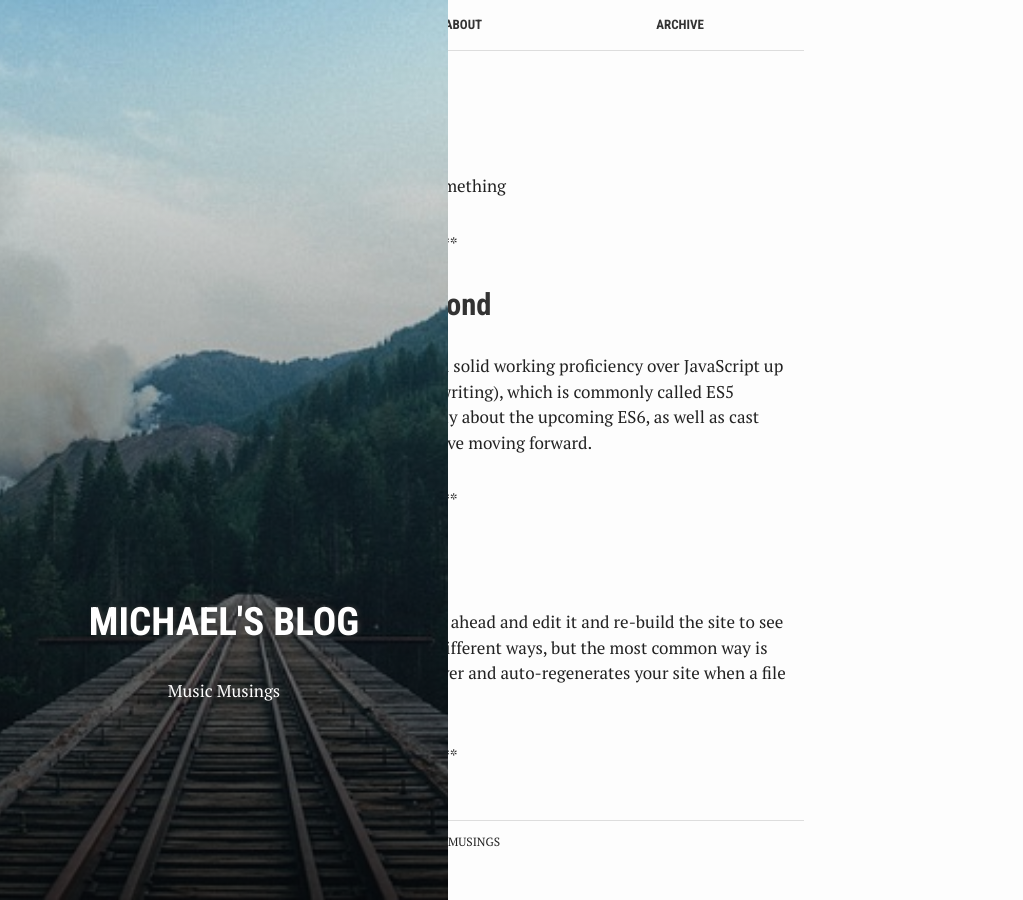
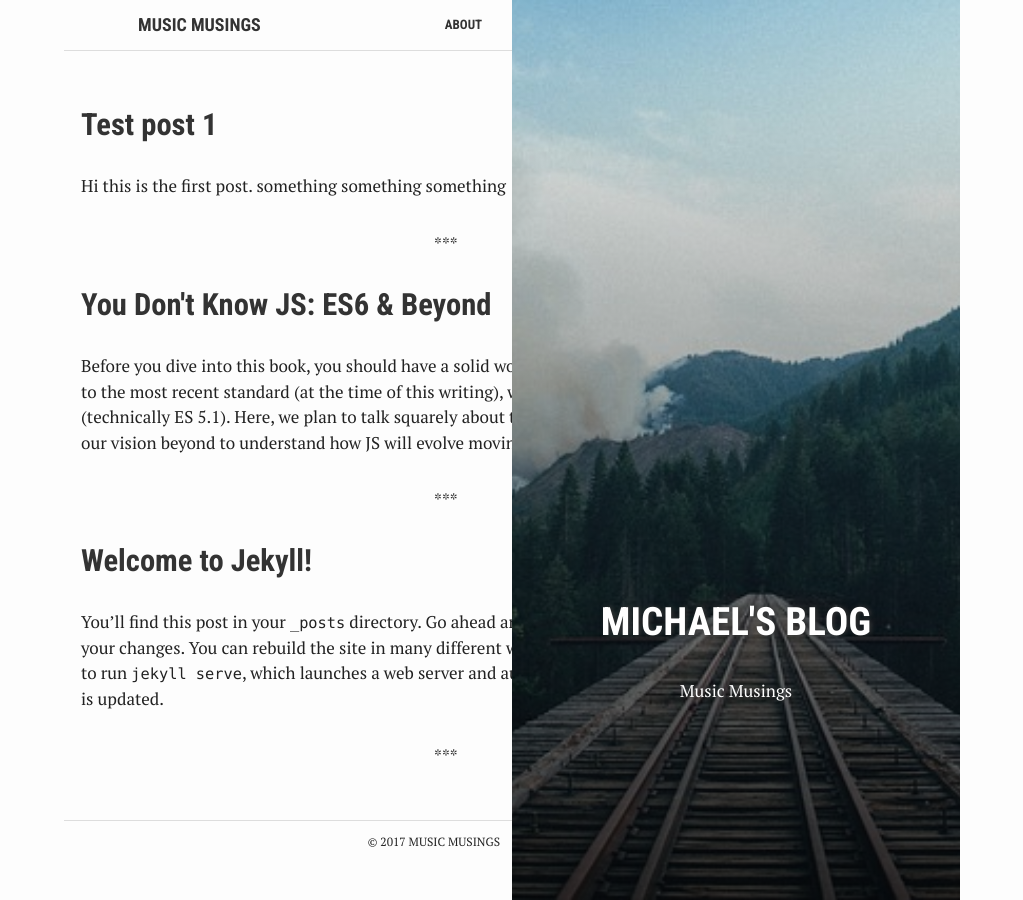
Before and after one commit to moke8198/moke8198.github.io, a Jekyll site: the page built from index.html, in a window 1280 px wide. Shown: the whole page, without its empty margins (0-1023 px from the left). Built offline with Jekyll 4.4.1, drawn with Linux system fonts in a browser that asks for light colours.

Commit message:
Update _variables.scss

```diff
--- a/assets/_sass/_variables.scss
+++ b/assets/_sass/_variables.scss
@@ -7,7 +7,7 @@ $aside-width: 35%;
 $content-wrapper-width: 62%;
 $article-max-width: 740px;
 $post-margin-left: 5%;
-$aside-margin-left: 0%;
+$aside-margin-left: 40%;
 
 $img: "../img";
 $js: "../js";
```
